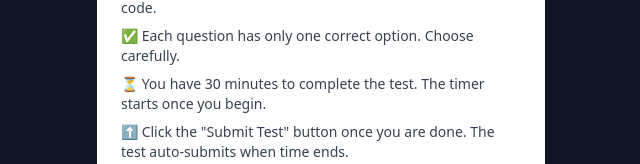
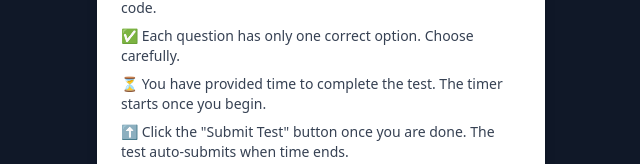
Before and after one commit to sarhak234/MERN-stack-quiz-app, a React (Vite) app in the folder frontend/vite-project/: page / in a window 1280 px wide. Shown: the part 300-464 px from the top of the page, without its empty margins (319-959 px from the left). Built offline with nearby package versions, Linux system fonts and the light colour scheme.

Commit message:
Update login.jsx

```diff
--- a/frontend/vite-project/src/assets/components/login.jsx
+++ b/frontend/vite-project/src/assets/components/login.jsx
@@ -57,7 +57,7 @@ function Login() {
               <li>🌐 Ensure a stable internet connection before starting the test.</li>
               <li>🆔 Fill in your details correctly. Use the provided unique test code.</li>
               <li>✅ Each question has only one correct option. Choose carefully.</li>
-              <li>⏳ You have 30 minutes to complete the test. The timer starts once you begin.</li>
+              <li>⏳ You have provided time to complete the test. The timer starts once you begin.</li>
               <li>⬆ Click the "Submit Test" button once you are done. The test auto-submits when time ends.</li>
               <li>🚫 Avoid using unfair means; the test is monitored for integrity.</li>
               <li>💻 Do not interrupt the test window. Any interruption will be recorded.</li>
```
